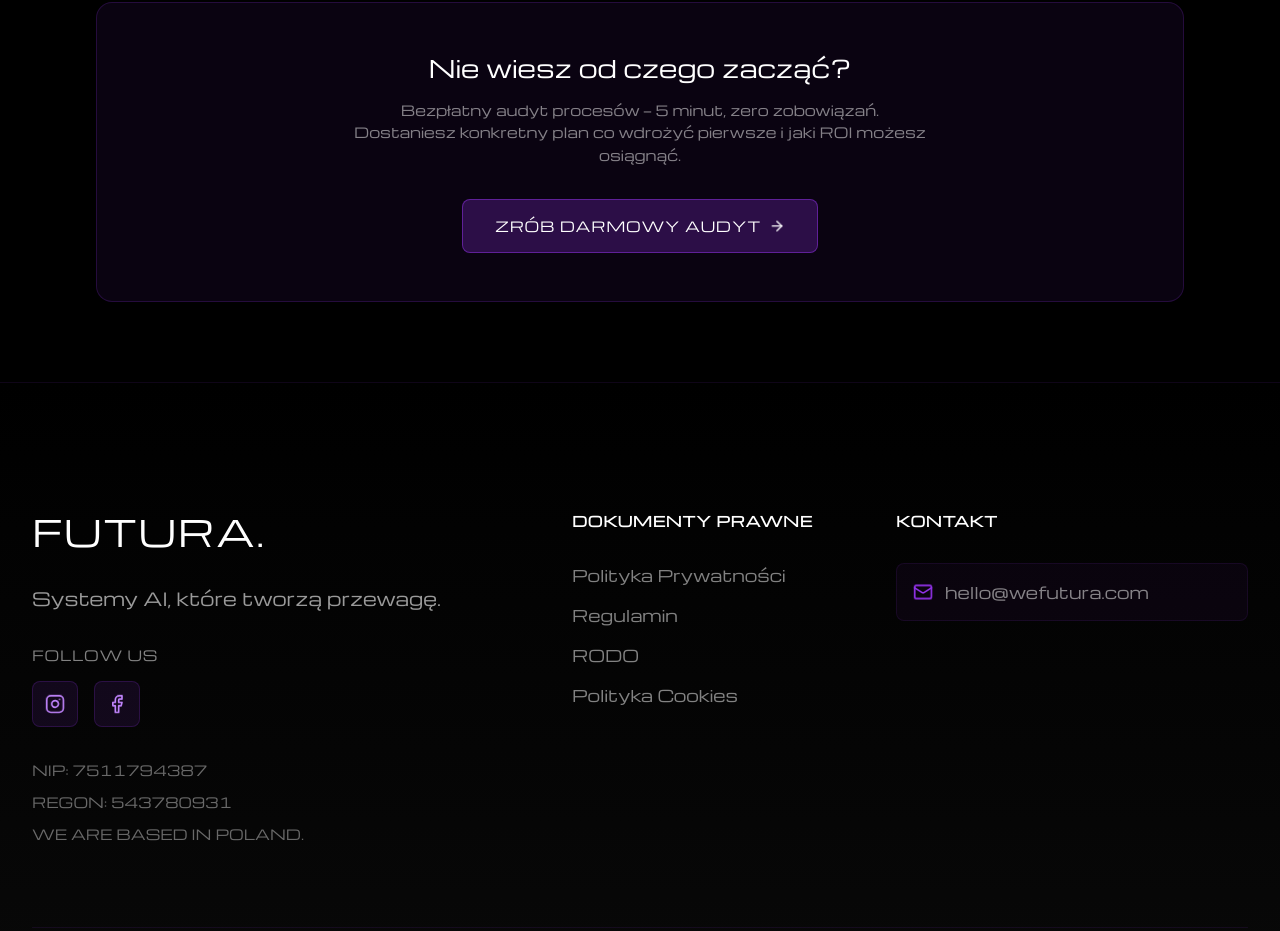
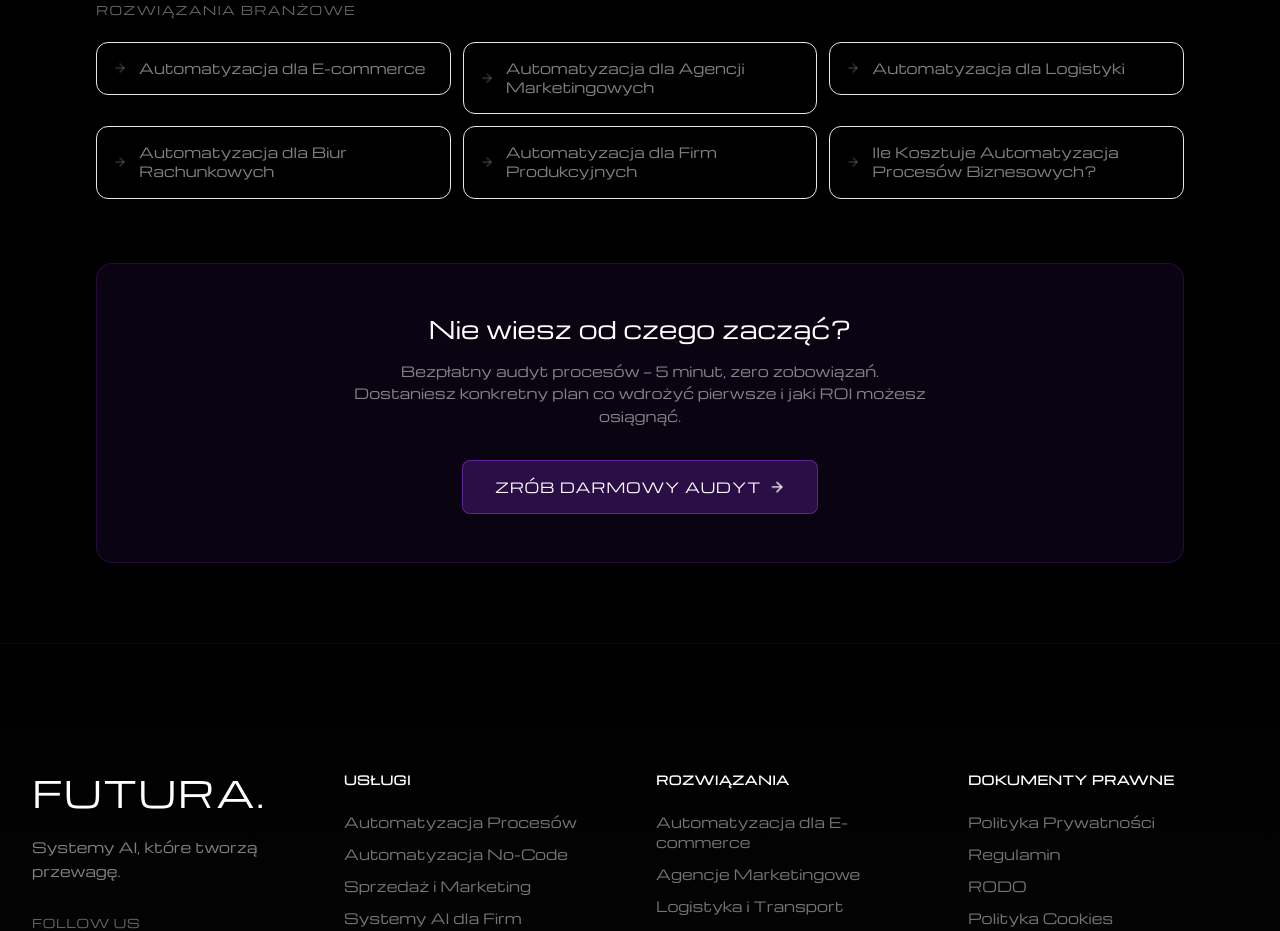
Before and after one commit to clippyt03/futura, a React (Vite) app: page /uslugi in a window 1280 px wide. Shown: the part 1935-2866 px from the top of the page. Built offline with nearby package versions, Linux system fonts and the light colour scheme.

Commit message:
Updated Footer.tsx

```diff
--- a/src/components/Footer.tsx
+++ b/src/components/Footer.tsx
@@ -13,6 +13,23 @@ const Footer = () => {
     { label: t('footer.links.cookies'), href: '/cookies' },
   ];
 
+  const serviceLinks = [
+    { label: 'Automatyzacja Procesów', href: '/uslugi/automatyzacja-procesow-biznesowych' },
+    { label: 'Automatyzacja No-Code', href: '/uslugi/automatyzacja-no-code' },
+    { label: 'Sprzedaż i Marketing', href: '/uslugi/automatyzacja-sprzedazy-i-marketingu' },
+    { label: 'Systemy AI dla Firm', href: '/uslugi/systemy-ai-dla-firm' },
+    { label: 'Wszystkie usługi', href: '/uslugi' },
+  ];
+
+  const solutionLinks = [
+    { label: 'Automatyzacja dla E-commerce', href: '/rozwiazania/automatyzacja-dla-ecommerce' },
+    { label: 'Agencje Marketingowe', href: '/rozwiazania/automatyzacja-dla-agencji-marketingowych' },
+    { label: 'Logistyka i Transport', href: '/rozwiazania/automatyzacja-dla-logistyki' },
+    { label: 'Biura Rachunkowe', href: '/rozwiazania/automatyzacja-dla-biur-rachunkowych' },
+    { label: 'Firmy Produkcyjne', href: '/rozwiazania/automatyzacja-dla-firm-produkcyjnych' },
+    { label: 'Koszty Automatyzacji', href: '/koszty-automatyzacji' },
+  ];
+
   const socialLinks = [
     { icon: Instagram, href: 'https://www.instagram.com/futurasolutions_/', label: 'Instagram' },
     { icon: Facebook, href: 'https://www.facebook.com/profile.php?id=61584275060063', label: 'Facebook' },
@@ -24,69 +41,68 @@ const Footer = () => {
 
       <div className="max-w-7xl mx-auto px-6 md:px-8 py-24 md:py-32 relative z-10">
         {/* Top Section */}
-        <div className="grid grid-cols-1 md:grid-cols-12 gap-16 md:gap-20 mb-16 md:mb-20">
-          {/* Company Info - Takes more space */}
+        <div className="grid grid-cols-1 md:grid-cols-12 gap-12 md:gap-8 mb-16 md:mb-20">
+          {/* Company Info */}
           <motion.div
-            className="md:col-span-5"
+            className="md:col-span-3"
             initial={{ opacity: 0, y: 20 }}
             whileInView={{ opacity: 1, y: 0 }}
             viewport={{ once: true }}
             transition={{ duration: 0.6 }}
           >
-            <h2 className="font-michroma text-3xl md:text-4xl text-white tracking-wider mb-8">
+            <h2 className="font-michroma text-3xl md:text-4xl text-white tracking-wider mb-6">
               FUTURA.
             </h2>
-            <p className="text-base md:text-lg text-white/60 mb-8 leading-relaxed font-light" style={{ lineHeight: 1.7 }}>
+            <p className="text-sm text-white/50 mb-8 leading-relaxed font-light" style={{ lineHeight: 1.7 }}>
               {t('footer.company.description')}
             </p>
 
-            {/* Social Media Links - Prominent placement */}
             <div className="mb-8">
-              <p className="text-sm font-michroma text-white/50 mb-4 uppercase tracking-wider">
+              <p className="text-xs font-michroma text-white/40 mb-4 uppercase tracking-wider">
                 Follow Us
               </p>
-              <div className="flex items-center gap-4">
+              <div className="flex items-center gap-3">
                 {socialLinks.map((social, index) => (
                   <motion.a
                     key={index}
                     href={social.href}
                     target="_blank"
                     rel="noopener noreferrer"
-                    className="group p-3 rounded-lg bg-purple-500/10 border border-purple-500/20 hover:border-purple-500/50 hover:bg-purple-500/20 transition-all duration-300"
+                    className="group p-3 rounded-lg bg-white/5 border border-white/10 hover:border-white/25 hover:bg-white/8 transition-all duration-300"
                     aria-label={social.label}
                     whileHover={{ scale: 1.1, y: -2 }}
                     whileTap={{ scale: 0.95 }}
                   >
-                    <social.icon size={20} className="text-purple-400 group-hover:text-purple-300 transition-colors duration-300" />
+                    <social.icon size={18} className="text-white/50 group-hover:text-white/80 transition-colors duration-300" />
                   </motion.a>
                 ))}
               </div>
             </div>
 
-            <div className="space-y-2 text-sm text-white/40 font-light">
+            <div className="space-y-1.5 text-xs text-white/30 font-light">
               <p>{t('footer.company.nip')}</p>
               <p>{t('footer.company.regon')}</p>
               <p>{t('footer.company.address')}</p>
             </div>
           </motion.div>
 
-          {/* Legal Links */}
+          {/* Services */}
           <motion.div
             className="md:col-span-3"
             initial={{ opacity: 0, y: 20 }}
             whileInView={{ opacity: 1, y: 0 }}
             viewport={{ once: true }}
-            transition={{ duration: 0.6, delay: 0.1 }}
+            transition={{ duration: 0.6, delay: 0.08 }}
           >
-            <h4 className="font-michroma text-sm font-bold text-white mb-8 uppercase tracking-wider">
-              {t('footer.links.legal')}
+            <h4 className="font-michroma text-xs font-bold text-white mb-6 uppercase tracking-wider">
+              Usługi
             </h4>
-            <ul className="space-y-4">
-              {legalLinks.map((link) => (
+            <ul className="space-y-3">
+              {serviceLinks.map((link) => (
                 <li key={link.href}>
                   <Link
                     to={link.href}
-                    className="text-base text-white/50 hover:text-purple-400 transition-colors duration-300 font-light block"
+                    className="text-sm text-white/45 hover:text-white/80 transition-colors duration-300 font-light block"
                   >
                     {link.label}
                   </Link>
@@ -95,40 +111,93 @@ const Footer = () => {
             </ul>
           </motion.div>
 
-          {/* Contact */}
+          {/* Solutions */}
           <motion.div
-            className="md:col-span-4"
+            className="md:col-span-3"
+            initial={{ opacity: 0, y: 20 }}
+            whileInView={{ opacity: 1, y: 0 }}
+            viewport={{ once: true }}
+            transition={{ duration: 0.6, delay: 0.14 }}
+          >
+            <h4 className="font-michroma text-xs font-bold text-white mb-6 uppercase tracking-wider">
+              Rozwiązania
+            </h4>
+            <ul className="space-y-3">
+              {solutionLinks.map((link) => (
+                <li key={link.href}>
+                  <Link
+                    to={link.href}
+                    className="text-sm text-white/45 hover:text-white/80 transition-colors duration-300 font-light block"
+                  >
+                    {link.label}
+                  </Link>
+                </li>
+              ))}
+            </ul>
+          </motion.div>
+
+          {/* Legal + Contact */}
+          <motion.div
+            className="md:col-span-3"
             initial={{ opacity: 0, y: 20 }}
             whileInView={{ opacity: 1, y: 0 }}
             viewport={{ once: true }}
             transition={{ duration: 0.6, delay: 0.2 }}
           >
-            <h4 className="font-michroma text-sm font-bold text-white mb-8 uppercase tracking-wider">
+            <div className="mb-8">
+              <h4 className="font-michroma text-xs font-bold text-white mb-6 uppercase tracking-wider">
+                {t('footer.links.legal')}
+              </h4>
+              <ul className="space-y-3">
+                {legalLinks.map((link) => (
+                  <li key={link.href}>
+                    <Link
+                      to={link.href}
+                      className="text-sm text-white/45 hover:text-white/80 transition-colors duration-300 font-light block"
+                    >
+                      {link.label}
+                    </Link>
+                  </li>
+                ))}
+                <li>
+                  <Link
+                    to="/blog"
+                    className="text-sm text-white/45 hover:text-white/80 transition-colors duration-300 font-light block"
+                  >
+                    Blog
+                  </Link>
+                </li>
+              </ul>
+            </div>
+
+            <div>
+              <h4 className="font-michroma text-xs font-bold text-white mb-4 uppercase tracking-wider">
                 {t('footer.contact.title')}
               </h4>
               <a
                 href={`mailto:${t('footer.contact.email')}`}
-              className="group flex items-center gap-3 text-base text-white/50 hover:text-purple-400 transition-colors duration-300 font-light p-4 rounded-lg bg-purple-500/5 border border-purple-500/10 hover:border-purple-500/30 hover:bg-purple-500/10"
+                className="group flex items-center gap-3 text-sm text-white/45 hover:text-white/80 transition-colors duration-300 font-light p-3 rounded-lg bg-white/3 border border-white/8 hover:border-white/20 hover:bg-white/6"
               >
-              <Mail size={20} className="text-purple-500 group-hover:text-purple-400 transition-colors duration-300" />
+                <Mail size={16} className="text-white/40 group-hover:text-white/70 transition-colors duration-300 flex-shrink-0" />
                 {t('footer.contact.email')}
               </a>
+            </div>
           </motion.div>
         </div>
 
         {/* Bottom Copyright */}
         <motion.div
-          className="pt-10 border-t border-purple-500/10"
+          className="pt-10 border-t border-white/8"
           initial={{ opacity: 0 }}
           whileInView={{ opacity: 1 }}
           viewport={{ once: true }}
           transition={{ duration: 0.6 }}
         >
           <div className="flex flex-col md:flex-row items-center justify-between gap-6">
-            <p className="text-sm text-white/40 font-light">
+            <p className="text-sm text-white/30 font-light">
               © {new Date().getFullYear()} {t('footer.company.title')}. {t('footer.rights')}
             </p>
-            <p className="text-sm text-white/30 font-light">
+            <p className="text-sm text-white/20 font-light">
               Made with precision.
             </p>
           </div>
--- a/src/components/Hero.tsx
+++ b/src/components/Hero.tsx
@@ -1,7 +1,15 @@
 import { motion } from 'framer-motion';
 import { useTranslation } from 'react-i18next';
-import { ClipboardCheck, CircleDollarSign, Clock } from 'lucide-react';
+import { ClipboardCheck, CircleDollarSign, Clock, ArrowRight } from 'lucide-react';
+import { Link } from 'react-router-dom';
 import { useDeviceDetection, useReducedMotion } from '../hooks/useDeviceDetection';
+
+const serviceCategories = [
+  { label: 'Automatyzacja Procesów', path: '/uslugi/automatyzacja-procesow-biznesowych' },
+  { label: 'No-Code & Integracje', path: '/uslugi/automatyzacja-no-code' },
+  { label: 'Sprzedaż & Marketing', path: '/uslugi/automatyzacja-sprzedazy-i-marketingu' },
+  { label: 'Systemy AI', path: '/uslugi/systemy-ai-dla-firm' },
+];
 
 export default function Hero() {
   const { t } = useTranslation();
@@ -262,6 +270,53 @@ export default function Hero() {
             </p>
           </motion.div>
         </motion.div>
+
+        {/* Service Category Quick Links */}
+        <motion.div
+          initial={{ opacity: 0, y: 20 }}
+          animate={{ opacity: 1, y: 0 }}
+          transition={{ duration: 0.8, delay: 1.1 }}
+          className="mt-16 md:mt-20"
+        >
+          <p className="text-xs font-michroma text-white/30 uppercase tracking-widest mb-5">
+            Nasze obszary
+          </p>
+          <div className="flex flex-wrap justify-center gap-3">
+            {serviceCategories.map((cat, i) => (
+              <motion.div
+                key={cat.path}
+                initial={{ opacity: 0, y: 10 }}
+                animate={{ opacity: 1, y: 0 }}
+                transition={{ duration: 0.5, delay: 1.2 + i * 0.08 }}
+              >
+                <Link
+                  to={cat.path}
+                  className="group inline-flex items-center gap-2 px-4 py-2 rounded-full border border-white/10 bg-white/3 hover:border-white/25 hover:bg-white/6 transition-all duration-300"
+                >
+                  <span className="font-michroma text-xs text-white/50 group-hover:text-white/80 transition-colors duration-300 tracking-wide">
+                    {cat.label}
+                  </span>
+                  <ArrowRight size={11} className="text-white/25 group-hover:text-white/60 group-hover:translate-x-0.5 transition-all duration-300" />
+                </Link>
+              </motion.div>
+            ))}
+            <motion.div
+              initial={{ opacity: 0, y: 10 }}
+              animate={{ opacity: 1, y: 0 }}
+              transition={{ duration: 0.5, delay: 1.55 }}
+            >
+              <Link
+                to="/uslugi"
+                className="group inline-flex items-center gap-2 px-4 py-2 rounded-full border border-white/20 bg-white/5 hover:border-white/35 hover:bg-white/8 transition-all duration-300"
+              >
+                <span className="font-michroma text-xs text-white/60 group-hover:text-white transition-colors duration-300 tracking-wide">
+                  Wszystkie usługi
+                </span>
+                <ArrowRight size={11} className="text-white/40 group-hover:text-white group-hover:translate-x-0.5 transition-all duration-300" />
+              </Link>
+            </motion.div>
+          </div>
+        </motion.div>
       </div>
 
       {/* Subtle scroll indicator */}
--- a/src/components/Services.tsx
+++ b/src/components/Services.tsx
@@ -1,6 +1,7 @@
 import { motion } from 'framer-motion';
-import { Database, Workflow, GitBranch, BarChart3 } from 'lucide-react';
+import { Database, Workflow, GitBranch, BarChart3, ArrowRight } from 'lucide-react';
 import { useTranslation } from 'react-i18next';
+import { Link } from 'react-router-dom';
 import SectionTransition from './SectionTransition';
 import TiltCard from './TiltCard';
 
@@ -12,21 +13,25 @@ const Services = () => {
       icon: Workflow,
       title: t('services.workflow.title'),
       description: t('services.workflow.description'),
+      path: '/uslugi/automatyzacja-procesow-biznesowych',
     },
     {
       icon: Database,
       title: t('services.data.title'),
       description: t('services.data.description'),
+      path: '/uslugi/automatyzacja-no-code',
     },
     {
       icon: GitBranch,
       title: t('services.integration.title'),
       description: t('services.integration.description'),
+      path: '/uslugi/automatyzacja-sprzedazy-i-marketingu',
     },
     {
       icon: BarChart3,
       title: t('services.analysis.title'),
       description: t('services.analysis.description'),
+      path: '/uslugi/systemy-ai-dla-firm',
     },
   ];
 
@@ -140,7 +145,7 @@ const Services = () => {
                   </motion.div>
 
                   {/* Content */}
-                  <div className="mb-8">
+                  <div className="mb-6">
                     {/* Title */}
                     <h3 className="font-michroma text-xl md:text-2xl font-bold text-white mb-4">
                       {service.title}
@@ -151,9 +156,37 @@ const Services = () => {
                       {service.description}
                     </p>
                   </div>
+
+                  {/* Link */}
+                  <Link
+                    to={service.path}
+                    className="inline-flex items-center gap-2 text-sm font-michroma text-white/40 hover:text-white/80 transition-colors duration-300 group/link mt-auto"
+                  >
+                    <span className="tracking-wide">Dowiedz się więcej</span>
+                    <ArrowRight size={13} className="group-hover/link:translate-x-1 transition-transform duration-300" />
+                  </Link>
                 </TiltCard>
               </motion.div>
             ))}
+          </motion.div>
+
+          {/* See all services CTA */}
+          <motion.div
+            className="mt-16 md:mt-20 text-center"
+            initial={{ opacity: 0, y: 20 }}
+            whileInView={{ opacity: 1, y: 0 }}
+            viewport={{ once: true }}
+            transition={{ duration: 0.6 }}
+          >
+            <Link
+              to="/uslugi"
+              className="group inline-flex items-center gap-3 px-8 py-4 rounded-xl border border-white/15 bg-white/3 hover:border-white/30 hover:bg-white/6 transition-all duration-300"
+            >
+              <span className="font-michroma text-sm text-white/60 group-hover:text-white/90 tracking-wider transition-colors duration-300">
+                Wszystkie usługi
+              </span>
+              <ArrowRight size={16} className="text-white/30 group-hover:text-white/70 group-hover:translate-x-1 transition-all duration-300" />
+            </Link>
           </motion.div>
         </div>
       </section>
--- a/src/pages/Uslugi.tsx
+++ b/src/pages/Uslugi.tsx
@@ -3,7 +3,7 @@ import { Link } from 'react-router-dom';
 import { ArrowRight } from 'lucide-react';
 import SEOHead from '../components/SEOHead';
 import { buildOrganizationSchema, buildBreadcrumbSchema } from '../utils/schema';
-import { pillarRoutes, supportingRoutes } from '../config/routes';
+import { pillarRoutes, supportingRoutes, industryRoutes, costRoutes } from '../config/routes';
 import Breadcrumbs from '../components/Breadcrumbs';
 
 const clusterLabels: Record<string, string> = {
@@ -132,6 +132,60 @@ const Uslugi = () => {
               );
             })}
 
+            {/* Industries Section */}
+            <motion.section
+              className="mb-16"
+              initial={{ opacity: 0, y: 20 }}
+              whileInView={{ opacity: 1, y: 0 }}
+              viewport={{ once: true }}
+              transition={{ duration: 0.5 }}
+            >
+              <div className="flex items-center gap-3 mb-6">
+                <span className="font-michroma text-xs text-white/40 uppercase tracking-widest">Rozwiązania branżowe</span>
+                <div className="flex-1 h-px bg-white/8" />
+              </div>
+              <div className="grid grid-cols-1 sm:grid-cols-2 lg:grid-cols-3 gap-3">
+                {industryRoutes.map((r, i) => (
+                  <motion.div
+                    key={r.slug}
+                    initial={{ opacity: 0 }}
+                    whileInView={{ opacity: 1 }}
+                    viewport={{ once: true }}
+                    transition={{ delay: i * 0.05 }}
+                  >
+                    <Link
+                      to={r.path}
+                      className="group flex items-center gap-3 p-4 rounded-xl border border-white/8 hover:border-white/20 hover:bg-white/3 transition-all duration-300"
+                    >
+                      <ArrowRight size={14} className="text-white/25 flex-shrink-0 group-hover:text-white/60 group-hover:translate-x-0.5 transition-all duration-300" />
+                      <span className="text-white/50 group-hover:text-white/80 text-sm transition-colors duration-300 leading-snug">
+                        {r.h1}
+                      </span>
+                    </Link>
+                  </motion.div>
+                ))}
+                {costRoutes.map((r, i) => (
+                  <motion.div
+                    key={r.slug}
+                    initial={{ opacity: 0 }}
+                    whileInView={{ opacity: 1 }}
+                    viewport={{ once: true }}
+                    transition={{ delay: (industryRoutes.length + i) * 0.05 }}
+                  >
+                    <Link
+                      to={r.path}
+                      className="group flex items-center gap-3 p-4 rounded-xl border border-white/8 hover:border-white/20 hover:bg-white/3 transition-all duration-300"
+                    >
+                      <ArrowRight size={14} className="text-white/25 flex-shrink-0 group-hover:text-white/60 group-hover:translate-x-0.5 transition-all duration-300" />
+                      <span className="text-white/50 group-hover:text-white/80 text-sm transition-colors duration-300 leading-snug">
+                        {r.h1}
+                      </span>
+                    </Link>
+                  </motion.div>
+                ))}
+              </div>
+            </motion.section>
+
             <motion.div
               className="mt-8 p-8 md:p-12 rounded-2xl text-center"
               style={{
```
Lines whose indentation alone changed are shown as unchanged.
